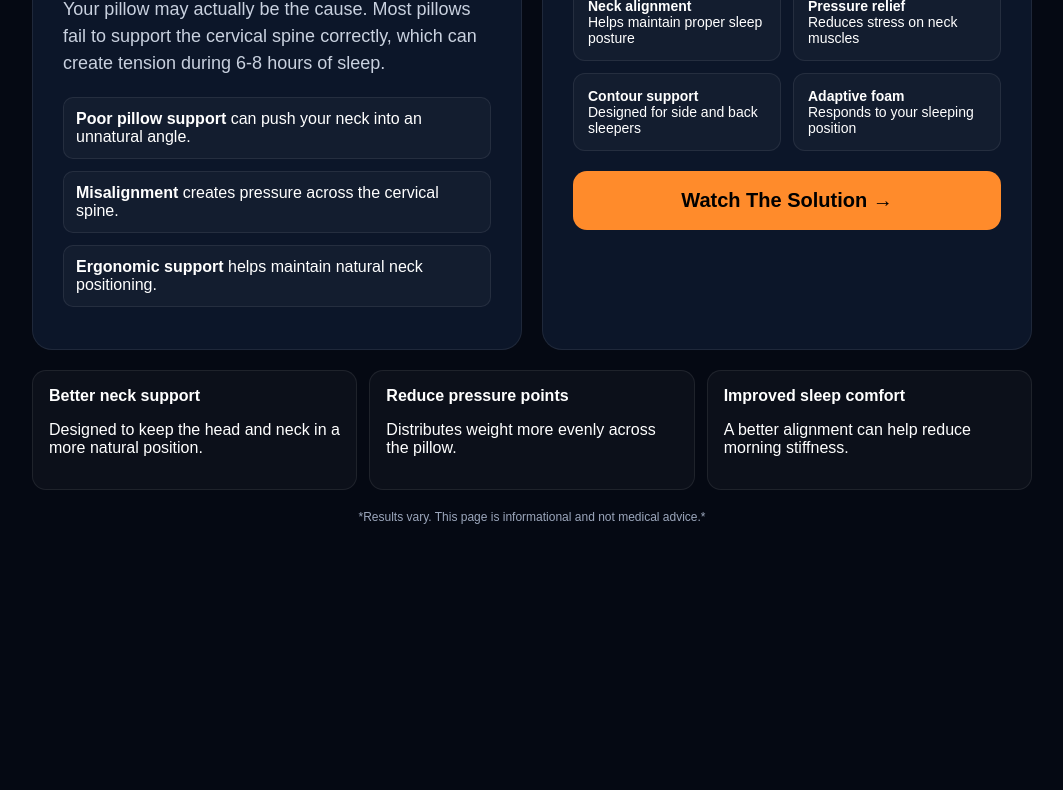
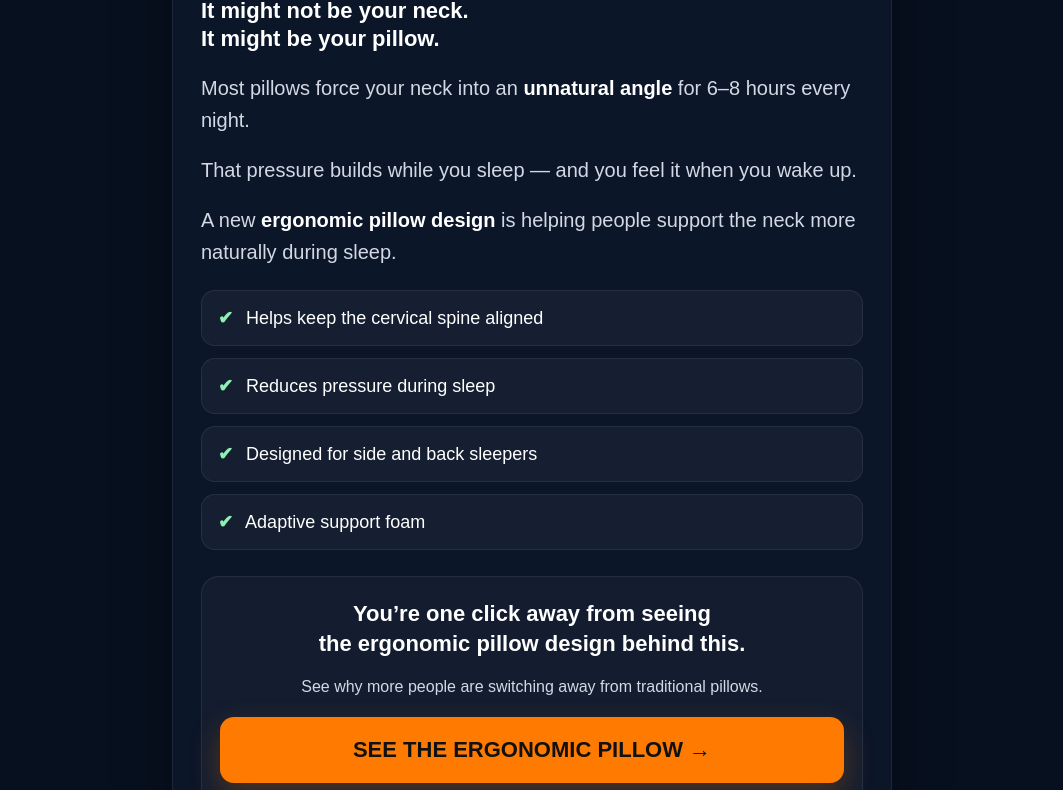
Before and after one commit to racc805-cpu/neck-support, a plain HTML site: page index.html in a window 1280 px wide. Shown: the part 238-1028 px from the top of the page, without its empty margins (108-1171 px from the left). Before the commit the page ends 802 px from the top, so only its background shows below. Drawn offline with Linux system fonts and the light colour scheme.

Commit message:
Update index.html

```diff
--- a/index.html
+++ b/index.html
@@ -1,251 +1,250 @@
 <!DOCTYPE html>
 <html lang="en">
 <head>
+  <meta charset="UTF-8" />
+  <meta name="viewport" content="width=device-width, initial-scale=1.0" />
+  <title>Neck Support Guide</title>
+  <style>
+    * {
+      box-sizing: border-box;
+    }
 
-<meta charset="UTF-8">
-<meta name="viewport" content="width=device-width, initial-scale=1.0">
+    body {
+      margin: 0;
+      font-family: Arial, Helvetica, sans-serif;
+      background: #07101f;
+      color: #ffffff;
+    }
 
-<title>Neck Support Check</title>
+    .container {
+      max-width: 760px;
+      margin: 0 auto;
+      padding: 36px 20px 48px;
+    }
 
-<style>
+    .top-badge {
+      display: inline-block;
+      padding: 8px 14px;
+      border: 1px solid rgba(255,255,255,0.14);
+      border-radius: 999px;
+      font-size: 13px;
+      color: #d2d8e3;
+      margin-bottom: 20px;
+      background: rgba(255,255,255,0.03);
+    }
 
-body{
-margin:0;
-font-family:Arial, Helvetica, sans-serif;
-background:#050913;
-color:white;
-}
+    .card {
+      background: #0c1629;
+      border: 1px solid rgba(255,255,255,0.08);
+      border-radius: 22px;
+      padding: 34px 28px 28px;
+      box-shadow: 0 18px 60px rgba(0,0,0,0.35);
+    }
 
-.container{
-max-width:1000px;
-margin:auto;
-padding:40px 20px;
-}
+    h1 {
+      margin: 0 0 14px;
+      font-size: 46px;
+      line-height: 1.05;
+      letter-spacing: -1px;
+    }
 
-.badge{
-display:inline-block;
-padding:6px 12px;
-border:1px solid rgba(255,255,255,.15);
-border-radius:20px;
-font-size:13px;
-margin-bottom:20px;
-color:#cfd6e4;
-}
+    .subheadline {
+      font-size: 22px;
+      line-height: 1.3;
+      font-weight: 700;
+      color: #ffffff;
+      margin-bottom: 18px;
+    }
 
-.hero{
-display:grid;
-grid-template-columns:1fr 1fr;
-gap:20px;
-}
+    .text {
+      font-size: 20px;
+      line-height: 1.6;
+      color: #d3d9e4;
+      margin-bottom: 18px;
+    }
 
-@media(max-width:800px){
-.hero{
-grid-template-columns:1fr;
-}
-}
+    .text strong {
+      color: #ffffff;
+    }
 
-.card{
-background:#0c1629;
-border-radius:20px;
-padding:30px;
-border:1px solid rgba(255,255,255,.08);
-}
+    .benefits {
+      margin: 22px 0 26px;
+      padding: 0;
+      list-style: none;
+    }
 
-h1{
-font-size:42px;
-margin-top:0;
-margin-bottom:10px;
-}
+    .benefits li {
+      background: rgba(255,255,255,0.04);
+      border: 1px solid rgba(255,255,255,0.08);
+      border-radius: 14px;
+      padding: 14px 16px;
+      margin-bottom: 12px;
+      color: #ffffff;
+      font-size: 18px;
+      line-height: 1.45;
+    }
 
-.subtitle{
-color:#c9d1df;
-font-size:18px;
-line-height:1.5;
-}
+    .benefits li span {
+      color: #8ef0b2;
+      font-weight: bold;
+      margin-right: 8px;
+    }
 
-.benefits{
-margin-top:20px;
-}
+    .cta-box {
+      margin-top: 10px;
+      padding: 22px 18px 10px;
+      background: rgba(255,255,255,0.03);
+      border: 1px solid rgba(255,255,255,0.08);
+      border-radius: 18px;
+      text-align: center;
+    }
 
-.benefits div{
-margin-bottom:12px;
-background:rgba(255,255,255,.03);
-padding:12px;
-border-radius:10px;
-border:1px solid rgba(255,255,255,.08);
-}
+    .cta-headline {
+      font-size: 22px;
+      font-weight: 800;
+      line-height: 1.35;
+      margin-bottom: 16px;
+      color: #ffffff;
+    }
 
-.cta{
-background:#ff8b2b;
-border:none;
-padding:18px;
-width:100%;
-border-radius:14px;
-font-size:20px;
-font-weight:bold;
-cursor:pointer;
-margin-top:20px;
-}
+    .cta-sub {
+      font-size: 16px;
+      color: #d3d9e4;
+      margin-bottom: 18px;
+      line-height: 1.5;
+    }
 
-.cta:hover{
-background:#ff7a12;
-}
+    .cta-button {
+      width: 100%;
+      border: none;
+      border-radius: 14px;
+      background: #ff7a00;
+      color: #111111;
+      font-size: 22px;
+      font-weight: 800;
+      padding: 20px 18px;
+      cursor: pointer;
+      box-shadow: 0 12px 30px rgba(255,122,0,0.25);
+      transition: 0.15s ease;
+    }
 
-.features{
-display:grid;
-grid-template-columns:1fr 1fr;
-gap:12px;
-margin-top:20px;
-}
+    .cta-button:hover {
+      background: #ff6b00;
+      transform: translateY(-1px);
+    }
 
-.feature{
-background:rgba(255,255,255,.03);
-border:1px solid rgba(255,255,255,.08);
-padding:14px;
-border-radius:12px;
-font-size:14px;
-}
+    .cta-note {
+      margin-top: 14px;
+      font-size: 14px;
+      color: #c8cfdb;
+      line-height: 1.45;
+    }
 
-.bottom{
-margin-top:20px;
-display:grid;
-grid-template-columns:1fr 1fr 1fr;
-gap:12px;
-}
+    .footer-note {
+      margin-top: 18px;
+      font-size: 12px;
+      line-height: 1.5;
+      color: #95a1b7;
+      text-align: center;
+    }
 
-@media(max-width:800px){
-.bottom{
-grid-template-columns:1fr;
-}
-}
+    @media (max-width: 640px) {
+      .container {
+        padding: 24px 14px 40px;
+      }
 
-.bottom-card{
-background:rgba(255,255,255,.03);
-padding:16px;
-border-radius:14px;
-border:1px solid rgba(255,255,255,.08);
-}
+      .card {
+        padding: 26px 18px 22px;
+      }
 
-.footer{
-margin-top:20px;
-font-size:12px;
-color:#9ca7bc;
-text-align:center;
-}
+      h1 {
+        font-size: 34px;
+      }
 
-</style>
+      .subheadline {
+        font-size: 20px;
+      }
+
+      .text {
+        font-size: 18px;
+      }
+
+      .benefits li {
+        font-size: 17px;
+      }
+
+      .cta-headline {
+        font-size: 20px;
+      }
+
+      .cta-button {
+        font-size: 20px;
+        padding: 18px 16px;
+      }
+    }
+  </style>
 </head>
+<body>
+  <div class="container">
+    <div class="top-badge">Quick 20-second read</div>
 
-<body>
+    <div class="card">
+      <h1>Waking up with<br>neck pain?</h1>
 
-<div class="container">
+      <div class="subheadline">
+        It might not be your neck.<br>
+        It might be your pillow.
+      </div>
 
-<div class="badge">
-Quick 30-second read
-</div>
+      <div class="text">
+        Most pillows force your neck into an <strong>unnatural angle</strong> for 6–8 hours every night.
+      </div>
 
-<div class="hero">
+      <div class="text">
+        That pressure builds while you sleep — and you feel it when you wake up.
+      </div>
 
-<div class="card">
+      <div class="text">
+        A new <strong>ergonomic pillow design</strong> is helping people support the neck more naturally during sleep.
+      </div>
 
-<h1>Wake up with neck stiffness?</h1>
+      <ul class="benefits">
+        <li><span>✔</span> Helps keep the cervical spine aligned</li>
+        <li><span>✔</span> Reduces pressure during sleep</li>
+        <li><span>✔</span> Designed for side and back sleepers</li>
+        <li><span>✔</span> Adaptive support foam</li>
+      </ul>
 
-<p class="subtitle">
-Your pillow may actually be the cause.
-Most pillows fail to support the cervical spine correctly, which can create tension during 6-8 hours of sleep.
-</p>
+      <div class="cta-box">
+        <div class="cta-headline">
+          You’re one click away from seeing<br>
+          the ergonomic pillow design behind this.
+        </div>
 
-<div class="benefits">
+        <div class="cta-sub">
+          See why more people are switching away from traditional pillows.
+        </div>
 
-<div>
-<strong>Poor pillow support</strong> can push your neck into an unnatural angle.
-</div>
+        <button class="cta-button" onclick="goToOffer()">
+          SEE THE ERGONOMIC PILLOW →
+        </button>
 
-<div>
-<strong>Misalignment</strong> creates pressure across the cervical spine.
-</div>
+        <div class="cta-note">
+          Short explanation + product page.<br>
+          No signup required.
+        </div>
+      </div>
+    </div>
 
-<div>
-<strong>Ergonomic support</strong> helps maintain natural neck positioning.
-</div>
+    <div class="footer-note">
+      *Results vary. This page is informational only and does not provide medical advice.*
+    </div>
+  </div>
 
-</div>
-
-</div>
-
-
-<div class="card">
-
-<p style="font-size:18px;color:#cfd6e4">
-A new ergonomic pillow design helps support the natural curve of the neck and reduce pressure during sleep.
-</p>
-
-<div class="features">
-
-<div class="feature">
-<strong>Neck alignment</strong><br>
-Helps maintain proper sleep posture
-</div>
-
-<div class="feature">
-<strong>Pressure relief</strong><br>
-Reduces stress on neck muscles
-</div>
-
-<div class="feature">
-<strong>Contour support</strong><br>
-Designed for side and back sleepers
-</div>
-
-<div class="feature">
-<strong>Adaptive foam</strong><br>
-Responds to your sleeping position
-</div>
-
-</div>
-
-<button class="cta" onclick="goToOffer()">
-Watch The Solution →
-</button>
-
-</div>
-
-</div>
-
-<div class="bottom">
-
-<div class="bottom-card">
-<strong>Better neck support</strong>
-<p>Designed to keep the head and neck in a more natural position.</p>
-</div>
-
-<div class="bottom-card">
-<strong>Reduce pressure points</strong>
-<p>Distributes weight more evenly across the pillow.</p>
-</div>
-
-<div class="bottom-card">
-<strong>Improved sleep comfort</strong>
-<p>A better alignment can help reduce morning stiffness.</p>
-</div>
-
-</div>
-
-<div class="footer">
-*Results vary. This page is informational and not medical advice.*
-</div>
-
-</div>
-
-<script>
-
-function goToOffer(){
-
-window.location.href="https://d65b2p-g24r1mr25sgwipz-e-l.hop.clickbank.net";
-
-}
-
-</script>
-
+  <script>
+    function goToOffer() {
+      window.location.href = "https://d65b2p-g24r1mr25sgwipz-e-l.hop.clickbank.net";
+    }
+  </script>
 </body>
 </html>
```
